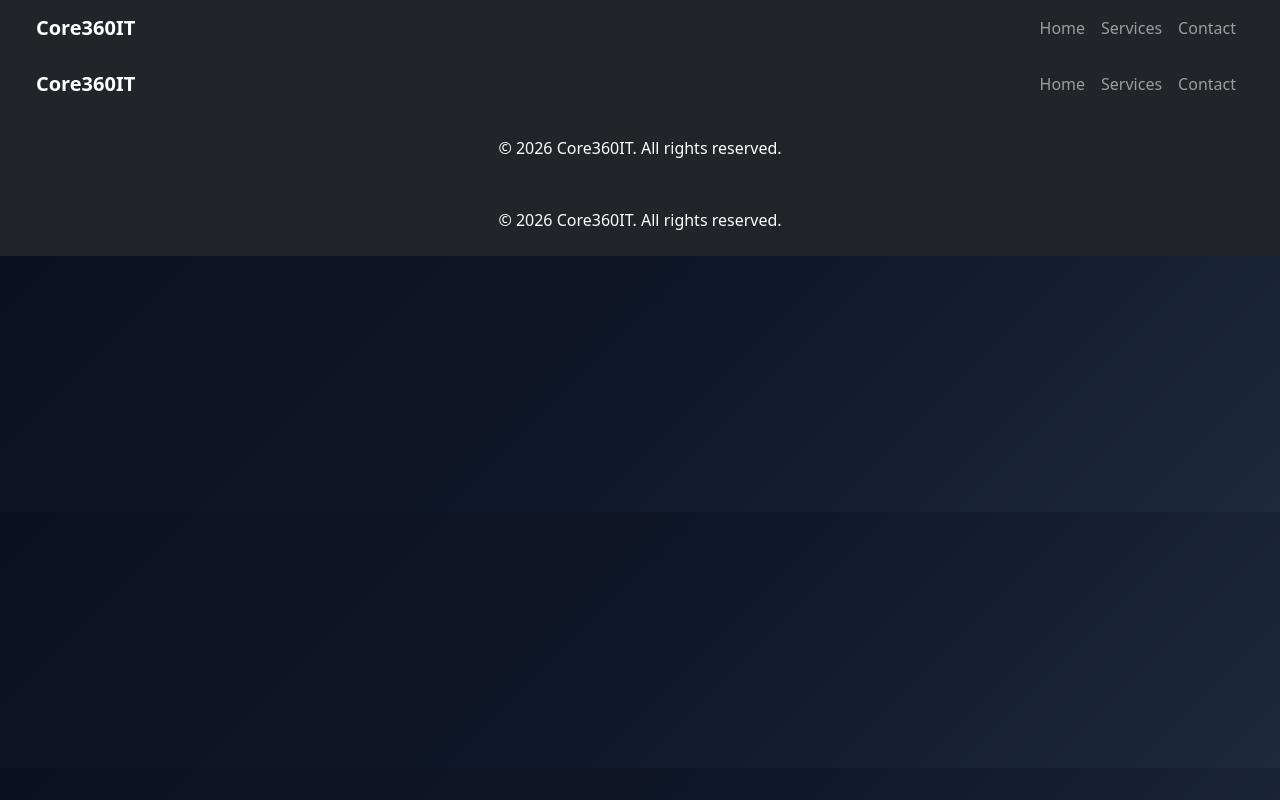
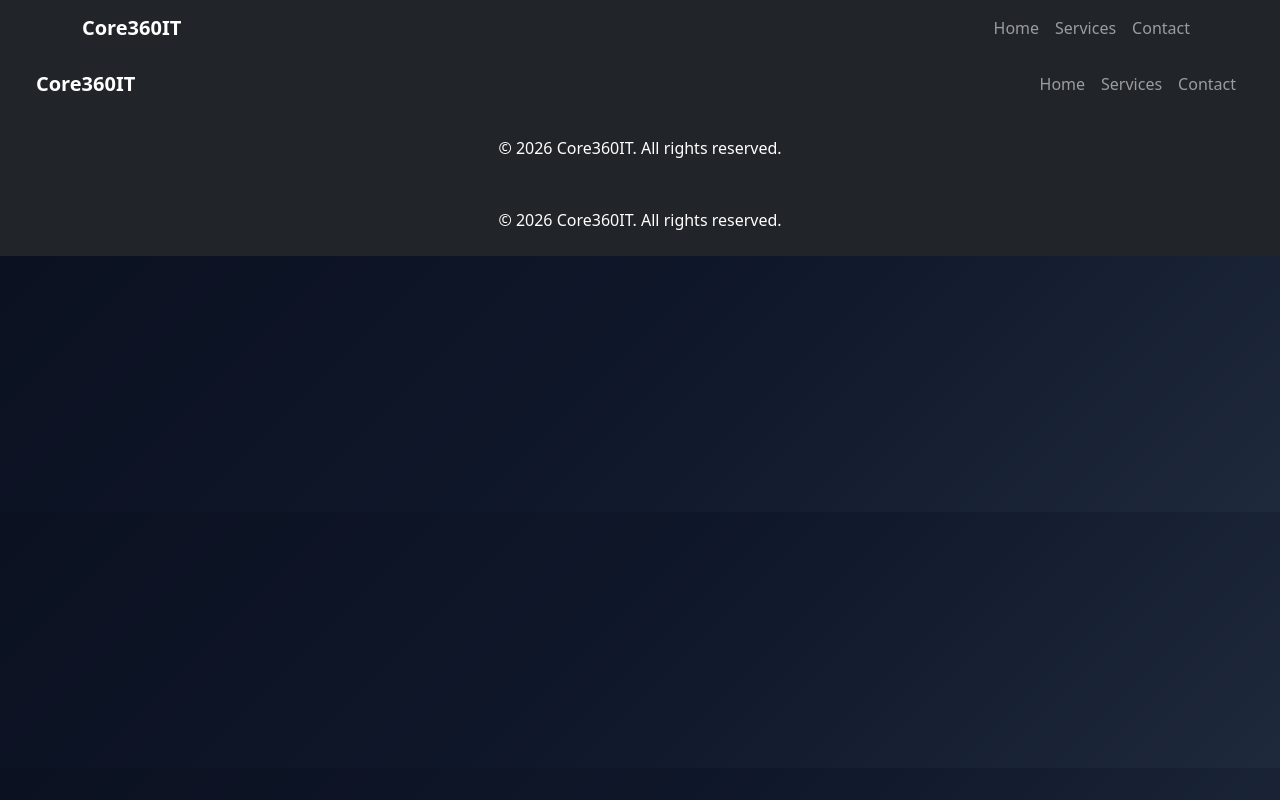
Before and after one commit to edoucevisio/core360it, a Next.js app: page / in a window 1280 px wide. Built offline with nearby package versions, Linux system fonts and the light colour scheme.

Commit message:
Refactor layout.js for navbar and footer updates
Updated the layout to improve navbar and footer structure.

```diff
--- a/src/app/layout.js
+++ b/src/app/layout.js
@@ -11,18 +11,16 @@
   return (
     <html lang="en">
       <head>
-        {/* Bootstrap CSS CDN */}
         <link
           href="https://cdn.jsdelivr.net/npm/bootstrap@5.3.3/dist/css/bootstrap.min.css"
           rel="stylesheet"
         />
       </head>
-
       <body>
 
-        {/* ================= NAVBAR ================= */}
-        <nav className="navbar navbar-expand-lg navbar-dark bg-dark px-4">
-          <div className="container-fluid">
+        {/* NAVBAR */}
+        <nav className="navbar navbar-expand-lg navbar-dark bg-dark">
+          <div className="container">
             <a className="navbar-brand fw-bold" href="#">
               Core360IT
             </a>
@@ -63,15 +61,14 @@
 
         {children}
 
-        {/* ================= FOOTER ================= */}
+        {/* FOOTER */}
         <footer className="bg-dark text-white text-center py-4">
           © {new Date().getFullYear()} Core360IT. All rights reserved.
         </footer>
 
-        {/* Bootstrap JS CDN */}
         <Script
           src="https://cdn.jsdelivr.net/npm/bootstrap@5.3.3/dist/js/bootstrap.bundle.min.js"
-          strategy="beforeInteractive"
+          strategy="afterInteractive"
         />
       </body>
     </html>
```
